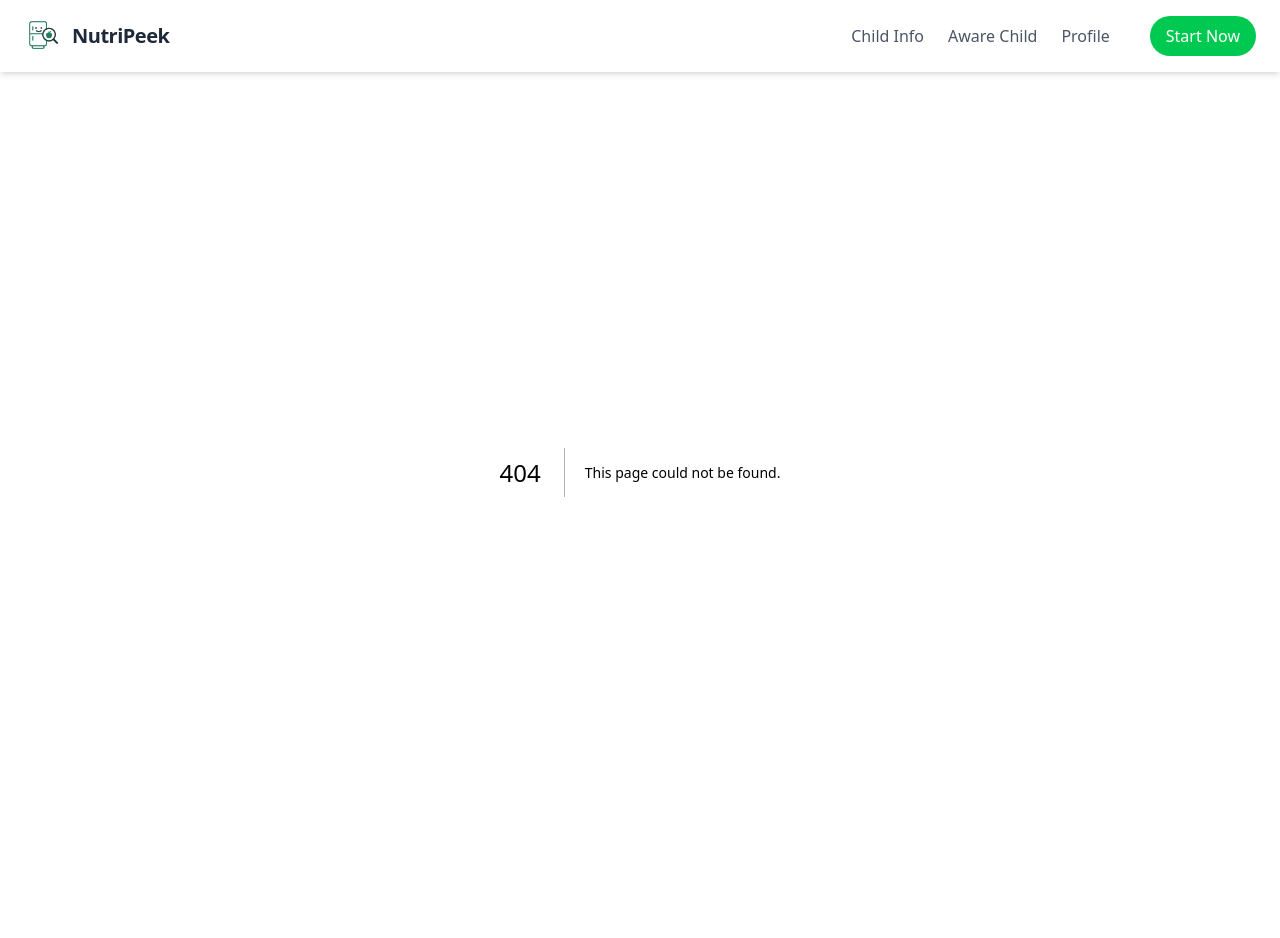
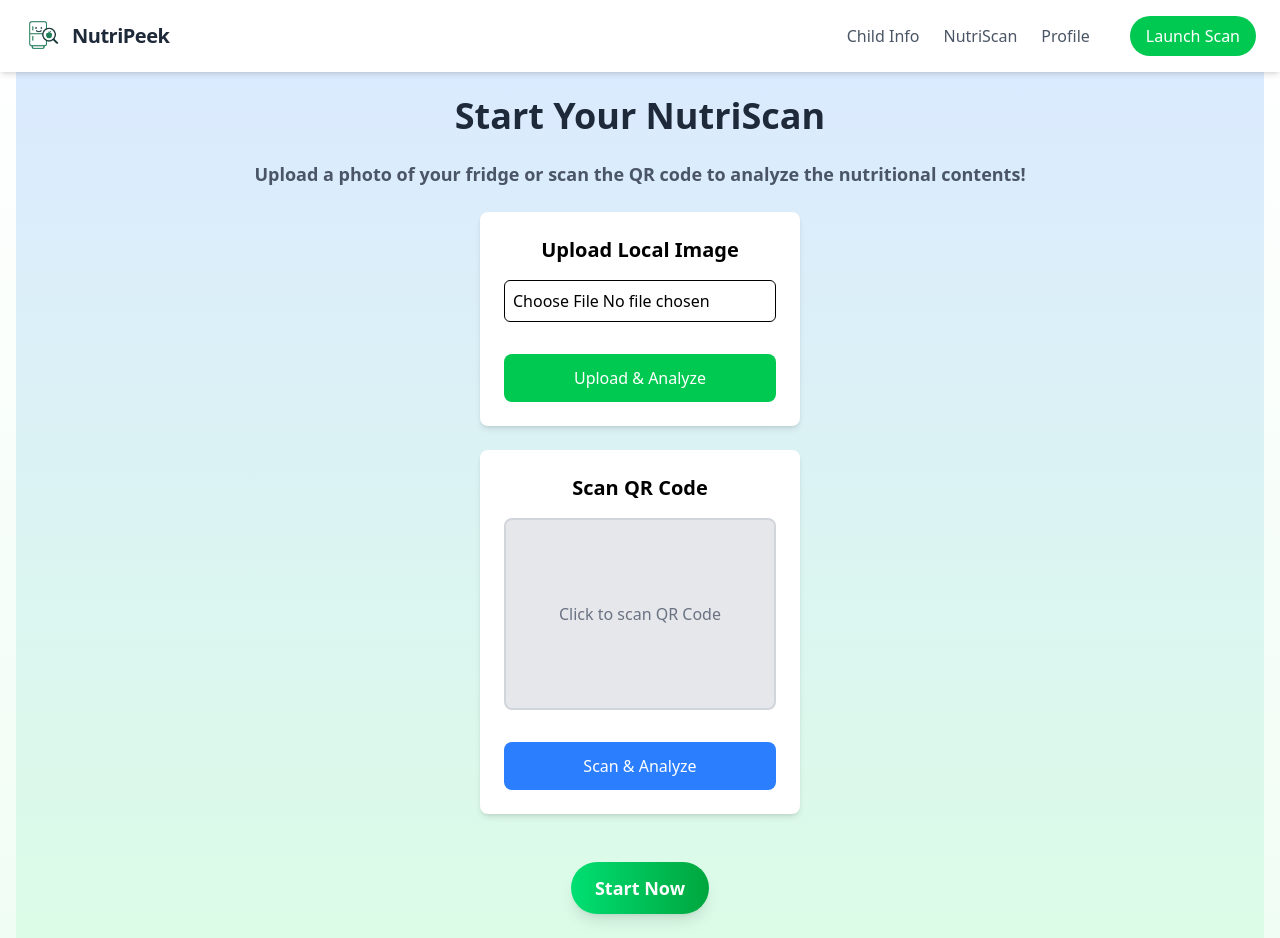
Before and after one commit to FIT5120-TA02/NutriPeek-frontend, a Next.js app: page /1/NutriScan in a window 1280 px wide. Before the commit this address had no page. Before the commit the page ends 872 px from the top, so only its background shows below. Built offline with nearby package versions, Linux system fonts and the light colour scheme.

Commit message:
add NutriScan page and upload feature

```diff
--- /dev/null
+++ b/src/app/[locale]/NutriResult/page.tsx
@@ -0,0 +1,35 @@
+'use client';
+
+import { useSearchParams } from "next/navigation";
+import { motion } from "framer-motion";
+
+export default function NutriResultPage() {
+  const searchParams = useSearchParams();
+  const predictions = searchParams.get('predictions')?.split(',') || [];
+
+  return (
+    <div className="w-full flex flex-col items-center justify-center min-h-screen bg-gradient-to-b from-green-100 to-blue-100 p-6">
+      <motion.h1
+        className="text-4xl font-bold mb-6 text-gray-800"
+        initial={{ opacity: 0, y: -20 }}
+        animate={{ opacity: 1, y: 0 }}
+        transition={{ duration: 0.6 }}
+      >
+        NutriScan Results
+      </motion.h1>
+
+      {predictions.length > 0 ? (
+        <div className="bg-white rounded-lg shadow-md p-6 w-full sm:w-96 max-w-md">
+          <h2 className="text-2xl font-semibold mb-4 text-center text-gray-700">Detected Items</h2>
+          <ul className="list-disc list-inside text-gray-600">
+            {predictions.map((item, index) => (
+              <li key={index}>{item}</li>
+            ))}
+          </ul>
+        </div>
+      ) : (
+        <p className="text-gray-500">No predictions found. Please scan again.</p>
+      )}
+    </div>
+  );
+}
--- /dev/null
+++ b/src/app/[locale]/NutriScan/page.tsx
@@ -0,0 +1,134 @@
+'use client';
+
+import { useState } from "react";
+import { useRouter } from "next/navigation";
+import { toast } from "sonner";
+import Link from "next/link";
+import { motion } from "framer-motion";
+
+export default function NutriScanPage() {
+  const router = useRouter();
+  const [image, setImage] = useState<File | null>(null);
+  const [qrCode, setQrCode] = useState<string | null>(null);
+
+  // Handle file input change (image upload)
+  const handleFileChange = (event: React.ChangeEvent<HTMLInputElement>) => {
+    const file = event.target.files ? event.target.files[0] : null;
+    if (file) {
+      setImage(file);
+      toast.success('Image selected successfully!');
+    }
+  };
+
+  // Handle QR code scanning (pseudo logic for future development)
+  const handleQrScan = (scannedCode: string) => {
+    setQrCode(scannedCode);
+    toast.success('QR Code scanned successfully!');
+  };
+
+  // Handle scan process: send image to backend and get predictions
+  const handleScan = async () => {
+    if (!image && !qrCode) {
+      toast.error('Please upload an image or scan a QR code first!');
+      return;
+    }
+
+    toast.loading('Processing your scan...', { id: 'scan' });
+
+    try {
+      const formData = new FormData();
+      if (image) {
+        formData.append('file', image);
+      }
+
+      const response = await fetch('http://127.0.0.1:8000/food/predict', {
+        method: 'POST',
+        body: formData,
+      });
+
+      if (!response.ok) {
+        throw new Error('Server error during prediction');
+      }
+
+      const data = await response.json();
+      toast.success('Scan completed!', { id: 'scan' });
+
+      // Navigate to result page with predictions passed as query
+      router.push(`/NutriResult?predictions=${data.predictions.join(',')}`);
+    } catch (error) {
+      console.error(error);
+      toast.error('Failed to process the image!', { id: 'scan' });
+    }
+  };
+
+  return (
+    <div className="w-full flex flex-col items-center justify-center min-h-screen bg-gradient-to-b from-blue-100 to-green-100 p-6">
+      <motion.h1
+        className="text-4xl font-bold mb-6 text-gray-800"
+        initial={{ opacity: 0, y: -20 }}
+        animate={{ opacity: 1, y: 0 }}
+        transition={{ duration: 0.6 }}
+      >
+        Start Your NutriScan
+      </motion.h1>
+
+      <p className="text-lg font-semibold text-gray-600 mb-6 text-center">
+        Upload a photo of your fridge or scan the QR code to analyze the nutritional contents!
+      </p>
+
+      {/* Upload Local Image Section */}
+      <div className="bg-white rounded-lg shadow-md p-6 mb-6 w-full sm:w-80 max-w-md">
+        <h2 className="text-xl font-semibold mb-4 text-center">Upload Local Image</h2>
+        <input
+          type="file"
+          accept="image/*"
+          onChange={handleFileChange}
+          className="w-full p-2 border rounded-md mb-4"
+        />
+        {image && <p className="text-gray-500 text-sm">File selected: {image.name}</p>}
+        <button
+          onClick={handleScan}
+          className="w-full bg-green-500 text-white py-3 rounded-lg mt-4 hover:bg-green-600 transition"
+        >
+          Upload & Analyze
+        </button>
+      </div>
+
+      {/* Scan QR Code Section */}
+      <div className="bg-white rounded-lg shadow-md p-6 w-full sm:w-80 max-w-md">
+        <h2 className="text-xl font-semibold mb-4 text-center">Scan QR Code</h2>
+        <div
+          className="bg-gray-200 w-full h-48 flex justify-center items-center rounded-lg border-2 border-gray-300 mb-4"
+          onClick={() => handleQrScan('sample_qr_code')}
+        >
+          <p className="text-gray-500">Click to scan QR Code</p>
+        </div>
+        {qrCode && <p className="text-gray-500 text-sm">Scanned QR Code: {qrCode}</p>}
+        <button
+          onClick={handleScan}
+          className="w-full bg-blue-500 text-white py-3 rounded-lg mt-4 hover:bg-blue-600 transition"
+        >
+          Scan & Analyze
+        </button>
+      </div>
+
+      {/* Link back to Start */}
+      <motion.div
+        className="mt-6"
+        initial={{ opacity: 0 }}
+        animate={{ opacity: 1 }}
+        transition={{ delay: 1 }}
+      >
+        <Link href={`/start`}>
+          <motion.button
+            whileHover={{ scale: 1.1 }}
+            whileTap={{ scale: 0.95 }}
+            className="mt-6 bg-gradient-to-r from-green-400 to-green-600 text-white py-3 px-6 rounded-full shadow-lg hover:shadow-2xl text-lg font-semibold transition-all duration-300 ease-in-out"
+          >
+            Start Now
+          </motion.button>
+        </Link>
+      </motion.div>
+    </div>
+  );
+}
--- a/src/app/[locale]/page.tsx
+++ b/src/app/[locale]/page.tsx
@@ -1,18 +1,12 @@
 'use client';
 
-import { useEffect } from "react";
-import Link from "next/link";
-import { Button } from "@/components/ui/Button";
-import { motion } from "framer-motion";
+import { useRouter } from 'next/navigation';
+import { useEffect } from 'react';
+import Link from 'next/link';
+import { motion } from 'framer-motion';
 
-export default function WelcomePage({ params }: { params: { locale: string } }) {
-  const { locale } = params;
-
-  const emojis = [
-    "🍇", "🍎", "🍪", "🍕", "🍣", "🍤", "🥑", "🍞",
-    "🍔", "🍟", "🍉", "🍍", "🍚", "🥗", "🥛", "🍗",
-    "🍑", "🥒", "🍓", "🍊"
-  ];
+export default function WelcomePage() {
+  const router = useRouter();
 
   useEffect(() => {
     document.body.className = "min-h-screen flex flex-col bg-gradient-to-b from-green-200 via-blue-200 to-purple-200";
@@ -20,6 +14,12 @@ export default function WelcomePage({ params }: { params: { locale: string } })
       document.body.className = "min-h-screen flex flex-col bg-gradient-to-b from-white to-green-50";
     };
   }, []);
+
+  const emojis = [
+    "🍇", "🍎", "🍪", "🍕", "🍣", "🍤", "🥑", "🍞",
+    "🍔", "🍟", "🍉", "🍍", "🍚", "🥗", "🥛", "🍗",
+    "🍑", "🥒", "🍓", "🍊"
+  ];
 
   return (
     <div className="min-h-screen flex flex-col items-center justify-center">
@@ -36,11 +36,11 @@ export default function WelcomePage({ params }: { params: { locale: string } })
         Peek inside your fridge. Pack smarter lunches.
       </p>
 
-      <div className="flex flex-wrap justify-center gap-2 max-w-2xl mx-auto mt-4">
+      <div className="flex flex-wrap justify-center gap-4 max-w-2xl mx-auto mt-6">
         {emojis.map((emoji, index) => (
           <motion.span
             key={index}
-            className="text-2xl md:text-3xl"
+            className="text-3xl md:text-4xl"
             initial={{ opacity: 0, scale: 0.8 }}
             animate={{ opacity: 1, scale: 1 }}
             transition={{ delay: index * 0.05 }}
@@ -51,16 +51,16 @@ export default function WelcomePage({ params }: { params: { locale: string } })
       </div>
 
       <motion.div
-        className="mt-6"
+        className="mt-10"
         initial={{ opacity: 0 }}
         animate={{ opacity: 1 }}
         transition={{ delay: 1 }}
       >
-        <Link href={`/${locale}/ChildInfo`}>
+        <Link href={`/ChildInfo`}>
           <motion.button
             whileHover={{ scale: 1.1 }}
             whileTap={{ scale: 0.95 }}
-            className="mt-6 bg-gradient-to-r from-green-400 to-green-600 text-white py-3 px-6 rounded-full shadow-lg hover:shadow-2xl text-lg font-semibold transition-all duration-300 ease-in-out"
+            className="bg-gradient-to-r from-green-400 to-green-600 text-white py-3 px-8 rounded-full shadow-lg hover:shadow-2xl text-lg font-semibold transition-all duration-300 ease-in-out"
           >
             Get Started Now
           </motion.button>
--- a/src/components/ui/Navbar.tsx
+++ b/src/components/ui/Navbar.tsx
@@ -17,7 +17,6 @@ export default function Navbar() {
 
   return (
     <header className="relative flex items-center justify-between px-6 py-4 bg-white shadow-md">
-      {/* Logo */}
       <div className="flex items-center space-x-2">
         <Link href="/" className="flex items-center space-x-2">
           <Image
@@ -32,23 +31,22 @@ export default function Navbar() {
         </Link>
       </div>
 
-      {/* Only show navigation if not on homepage */}
       {!isHomePage && (
         <>
           {/* Desktop Menu */}
           <nav className="hidden md:flex items-center space-x-6">
             <Link href="/ChildInfo" className="text-gray-600 hover:text-green-600 transition-colors">Child Info</Link>
-            <Link href="/aware-child" className="text-gray-600 hover:text-green-600 transition-colors">Aware Child</Link>
+            <Link href="/NutriScan" className="text-gray-600 hover:text-green-600 transition-colors">NutriScan</Link>
             <Link href="/profile" className="text-gray-600 hover:text-green-600 transition-colors">Profile</Link>
             <Link
-              href="/start"
+              href="/NutriScan"
               className="ml-4 px-4 py-2 bg-green-500 text-white rounded-full hover:bg-green-600 transition-colors"
             >
-              Start Now
+              Launch Scan
             </Link>
           </nav>
 
-          {/* Mobile Hamburger Button */}
+          {/* Mobile Menu */}
           <div className="md:hidden flex items-center">
             <button onClick={toggleMobileMenu} className="text-gray-600 hover:text-green-600 focus:outline-none">
               <svg className="h-6 w-6" fill="none" stroke="currentColor" viewBox="0 0 24 24">
@@ -57,18 +55,17 @@ export default function Navbar() {
             </button>
           </div>
 
-          {/* Mobile Menu Dropdown */}
           {isMobileMenuOpen && (
             <div className="absolute top-16 left-0 w-full bg-white shadow-md flex flex-col items-center py-4 space-y-4 md:hidden z-50">
               <Link href="/ChildInfo" className="text-gray-600 hover:text-green-600 transition-colors" onClick={() => setIsMobileMenuOpen(false)}>Child Info</Link>
-              <Link href="/aware-child" className="text-gray-600 hover:text-green-600 transition-colors" onClick={() => setIsMobileMenuOpen(false)}>Aware Child</Link>
+              <Link href="/NutriScan" className="text-gray-600 hover:text-green-600 transition-colors" onClick={() => setIsMobileMenuOpen(false)}>NutriScan</Link>
               <Link href="/profile" className="text-gray-600 hover:text-green-600 transition-colors" onClick={() => setIsMobileMenuOpen(false)}>Profile</Link>
               <Link
-                href="/start"
+                href="/NutriScan"
                 className="px-4 py-2 bg-green-500 text-white rounded-full hover:bg-green-600 transition-colors"
                 onClick={() => setIsMobileMenuOpen(false)}
               >
-                Start Now
+                Launch Scan
               </Link>
             </div>
           )}
```
